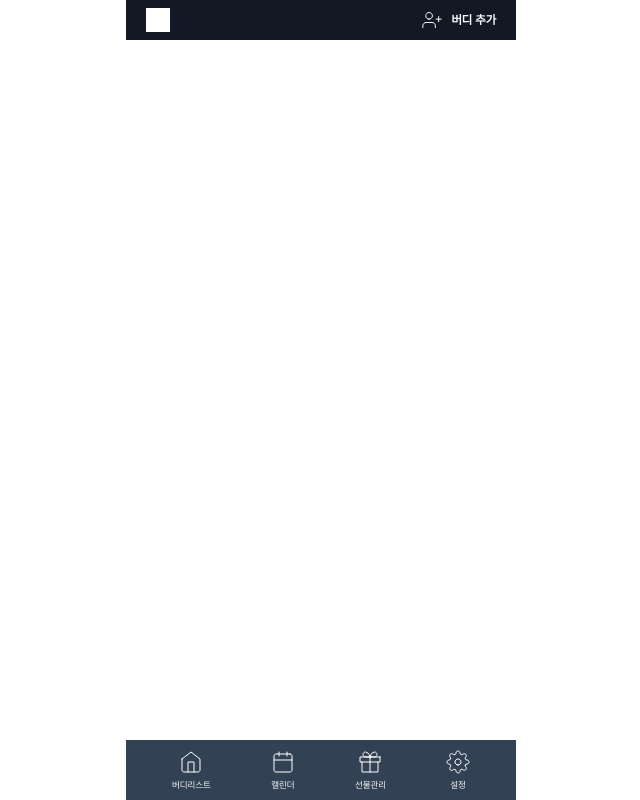
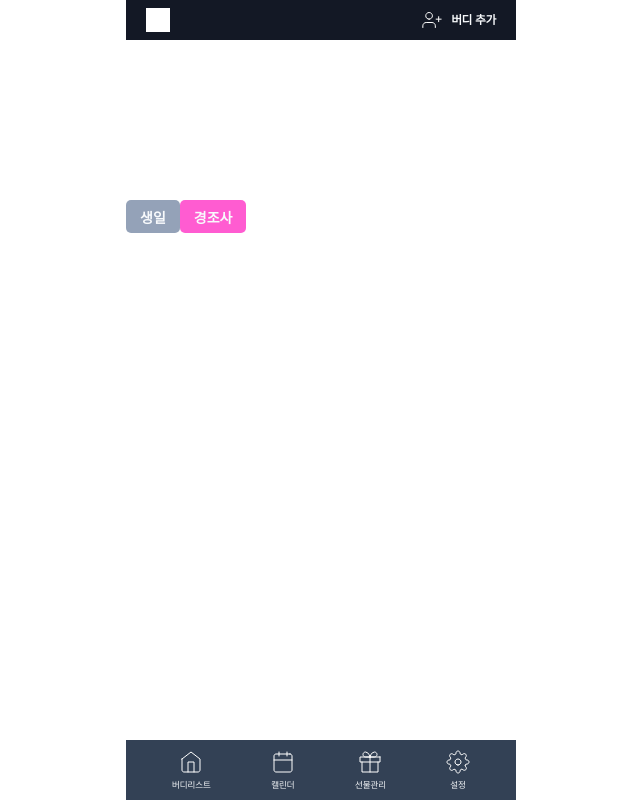
Before and after one commit to UMC-TEAM-U/Front, a React (Create React App) app: page / in a window 1280 px wide. Shown: the whole page, without its empty margins (319-959 px from the left). Built offline with nearby package versions, Linux system fonts and the light colour scheme.

Commit message:
#11 feat: 버튼 컴포넌트 구현

```diff
--- a/src/App.js
+++ b/src/App.js
@@ -2,6 +2,7 @@ import styled from 'styled-components'
 import NavBar from './component/common/NavBar'
 import { GlobalStyles } from './styles/GlobalStyles'
 import Header from './component/common/Header'
+import Button from './component/common/Button'
 
 function App() {
     return (
@@ -9,6 +10,10 @@ function App() {
             <GlobalStyles />
             <Container>
                 <Header />
+                <div style={{ position: 'relative', top: '200px' }}>
+                    <Button text="생일" color="gray" />
+                    <Button text="경조사" />
+                </div>
                 <NavBar />
             </Container>
         </>
--- /dev/null
+++ b/src/component/common/Button.js
@@ -0,0 +1,39 @@
+import React from 'react'
+import PropTypes from 'prop-types'
+import styled from 'styled-components'
+import { COLORS } from '../../styles/theme'
+
+function Button({ text, color }) {
+    return (
+        <ButtonStyle color={color}>
+            <span>{text}</span>
+        </ButtonStyle>
+    )
+}
+
+Button.propTypes = {
+    text: PropTypes.string.isRequired,
+    color: PropTypes.string.isRequired,
+}
+
+export default Button
+
+const ButtonStyle = styled.button`
+    /* width: 69px; */
+    height: 33px;
+    border: none;
+    border-radius: 5px;
+    background-color: ${props =>
+        props.color === 'gray' ? COLORS.gray : COLORS.pink};
+    position: relative;
+
+    span {
+        color: ${COLORS.white};
+        font-family: PretendardVariable;
+        font-size: 14px;
+        font-style: normal;
+        font-weight: 700;
+        line-height: normal;
+        padding: 22px 8px;
+    }
+`
--- a/src/styles/theme.js
+++ b/src/styles/theme.js
@@ -4,4 +4,5 @@ export const COLORS = {
     gray: '#94A2B8',
     lightgray: '#E2E8F0',
     white: '#F8FAFC',
+    pink: '#FF5CD1',
 }
```
